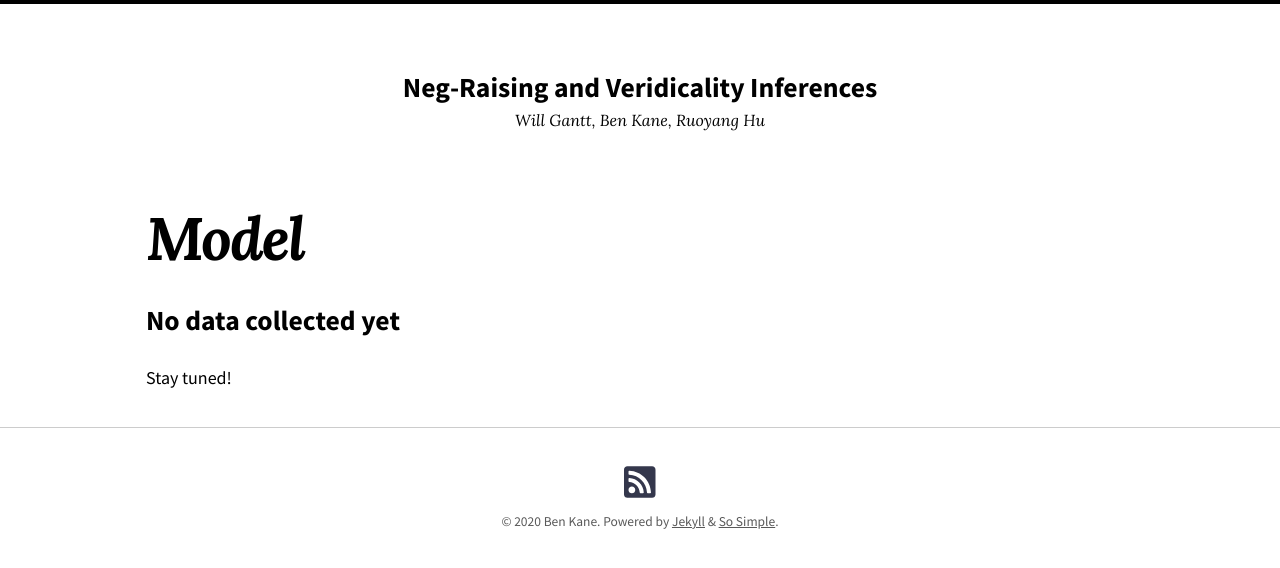
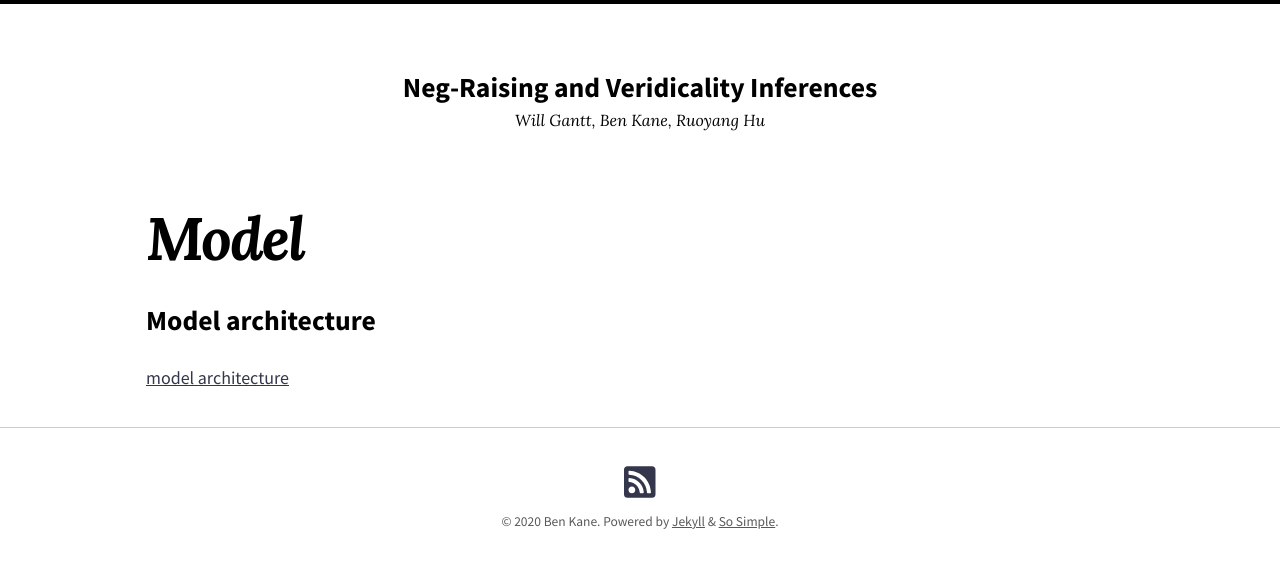
Before and after one commit to bkane2/bkane2.github.io, a Jekyll site: the page built from model/index.md, in a window 1280 px wide. Shown: the top 568 px of the page. Built offline with Jekyll 4.4.1, drawn with Linux system fonts in a browser that asks for light colours; nearby versions of some CDN libraries.

Commit message:
Pushed updates

```diff
--- a/model/index.md
+++ b/model/index.md
@@ -5,6 +5,6 @@ excerpt: "Details on our NLI model."
 search_omit: true
 ---
 
-## No data collected yet
+## Model architecture
 
-Stay tuned!
+[model architecture]({{ site.url }}/assets/images/model.png)
```
Also changed, not shown: assets/images/model.png (added).
